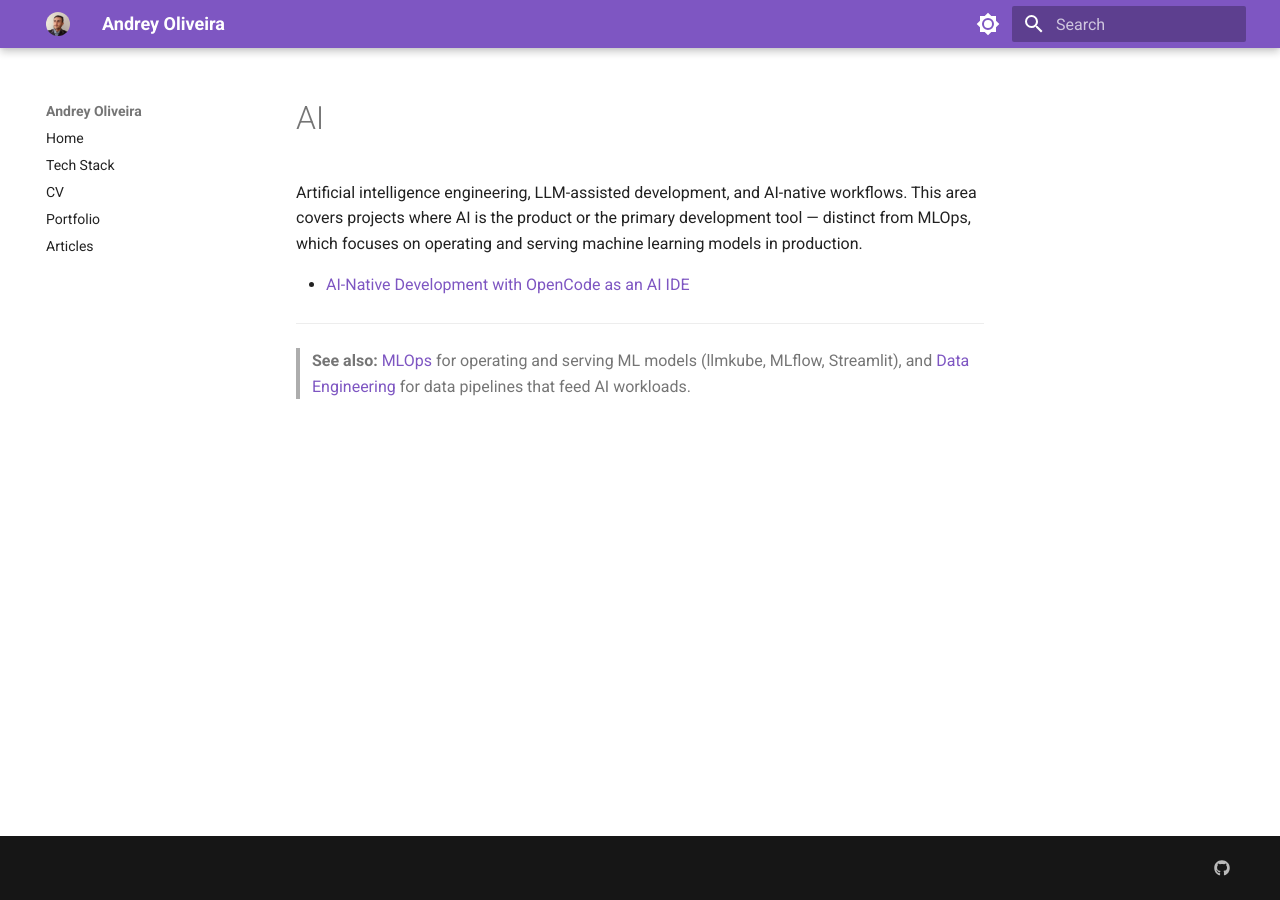
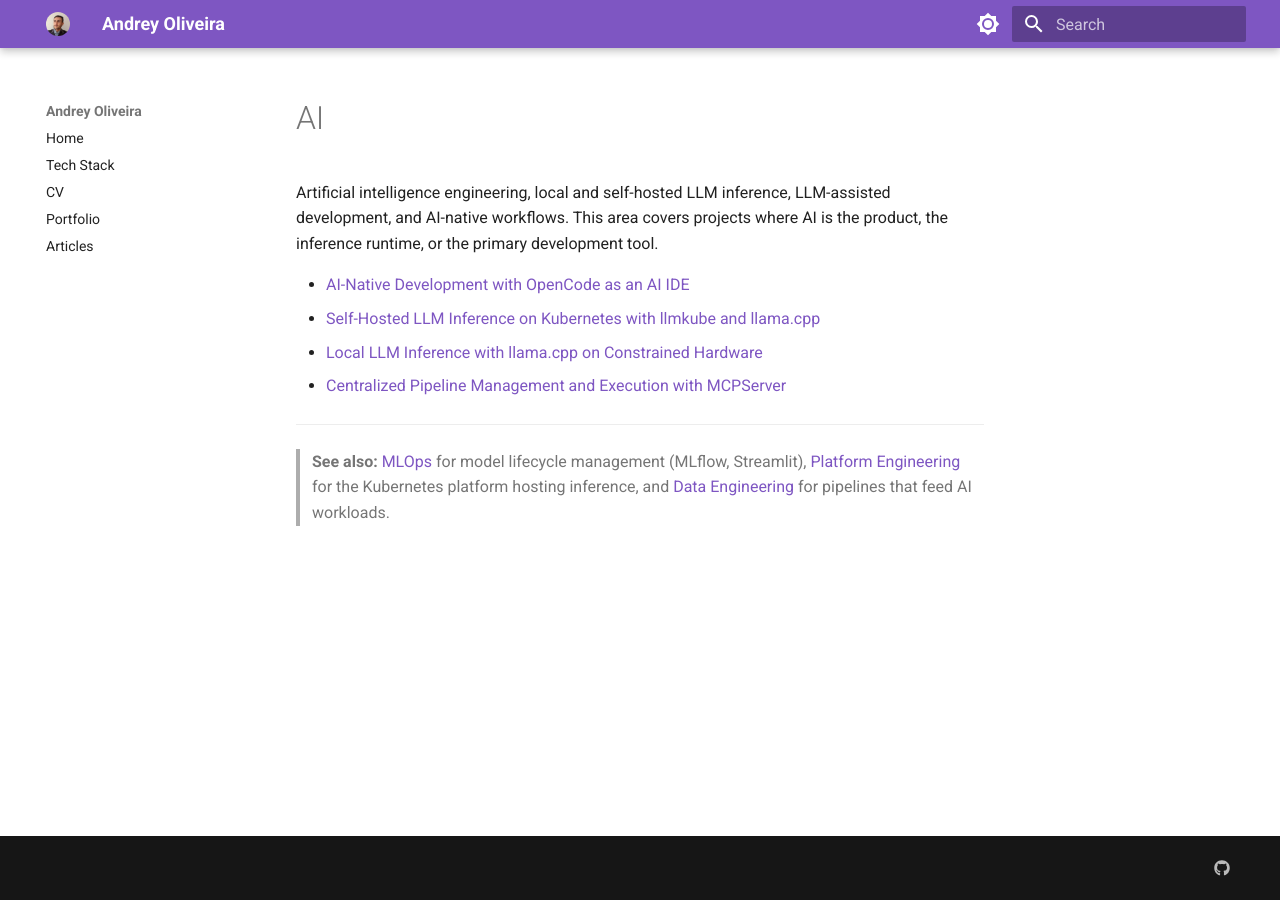
Before and after one commit to andreyolv/andreyolv.github.io, an MkDocs documentation site: the page built from docs/portfolio/ai/README.md, in a window 1280 px wide. Built offline with MkDocs 1.6.1 and Material for MkDocs 9.7.7, drawn with Linux system fonts in a browser that asks for light colours.

Commit message:
refactor ai

```diff
--- a/docs/portfolio/ai/README.md
+++ b/docs/portfolio/ai/README.md
@@ -1,9 +1,12 @@
 # AI
 
-Artificial intelligence engineering, LLM-assisted development, and AI-native workflows. This area covers projects where AI is the product or the primary development tool — distinct from MLOps, which focuses on operating and serving machine learning models in production.
+Artificial intelligence engineering, local and self-hosted LLM inference, LLM-assisted development, and AI-native workflows. This area covers projects where AI is the product, the inference runtime, or the primary development tool.
 
 - [AI-Native Development with OpenCode as an AI IDE](opencode-ai-ide.md)
+- [Self-Hosted LLM Inference on Kubernetes with llmkube and llama.cpp](llmkube.md)
+- [Local LLM Inference with llama.cpp on Constrained Hardware](local-llama-cpp.md)
+- [Centralized Pipeline Management and Execution with MCPServer](mcpserver.md)
 
 ---
 
-> **See also:** [MLOps](./../mlops/README.md) for operating and serving ML models (llmkube, MLflow, Streamlit), and [Data Engineering](./../data-engineering/README.md) for data pipelines that feed AI workloads.
+> **See also:** [MLOps](./../mlops/README.md) for model lifecycle management (MLflow, Streamlit), [Platform Engineering](./../platform-engineering/README.md) for the Kubernetes platform hosting inference, and [Data Engineering](./../data-engineering/README.md) for pipelines that feed AI workloads.
```
Also changed, not shown: docs/portfolio/README.md (+3 -3 lines), docs/portfolio/ai/llmkube.md (renamed from docs/portfolio/mlops/llmkube.md, +3 -0 lines), docs/portfolio/ai/local-llama-cpp.md (added, +53 -0 lines), docs/portfolio/mlops/README.md (+2 -5 lines), docs/portfolio/ai/ai-standard.md (renamed from docs/portfolio/mlops/ai-standard.md), docs/portfolio/ai/mcpserver.md (renamed from docs/portfolio/mlops/mcpserver.md).
